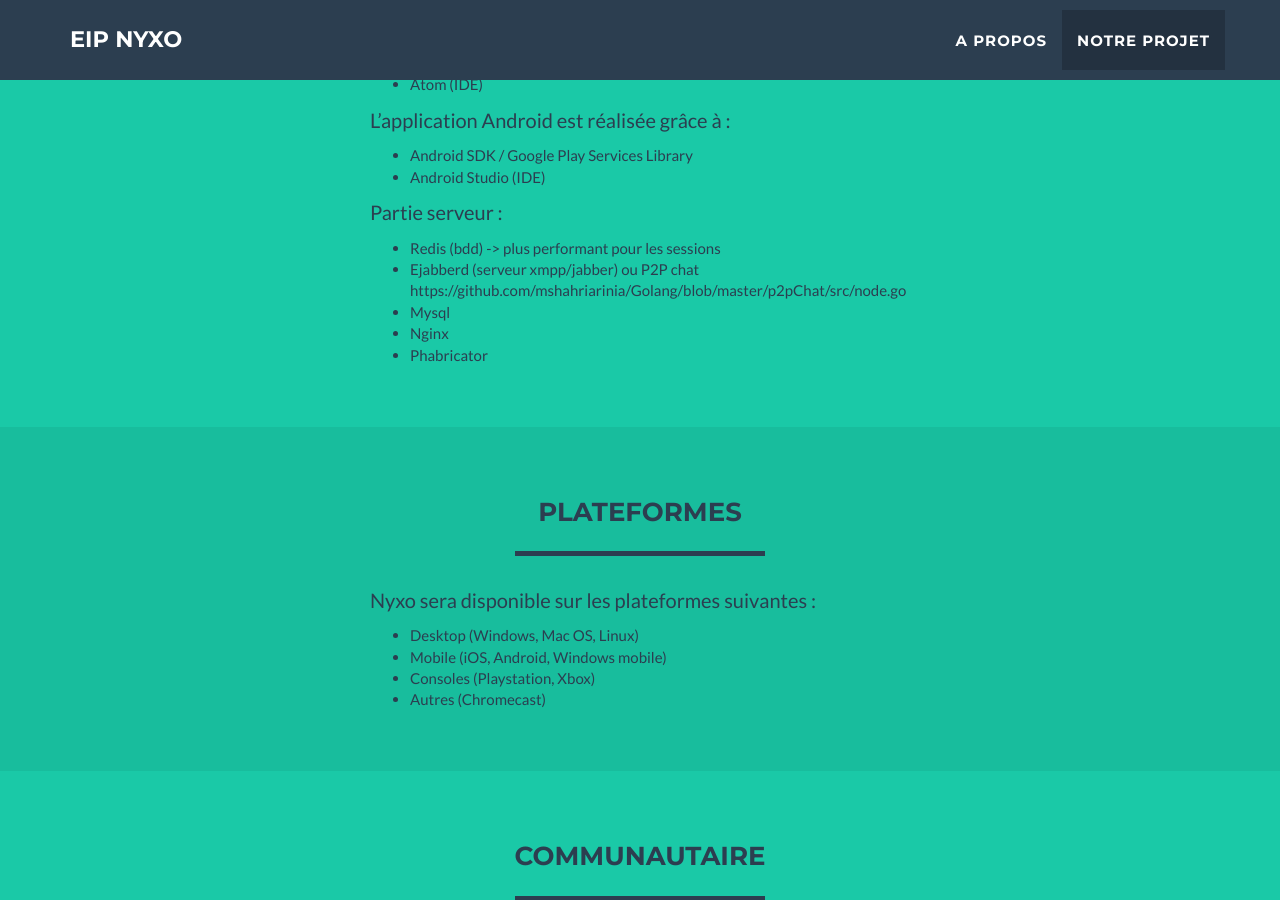
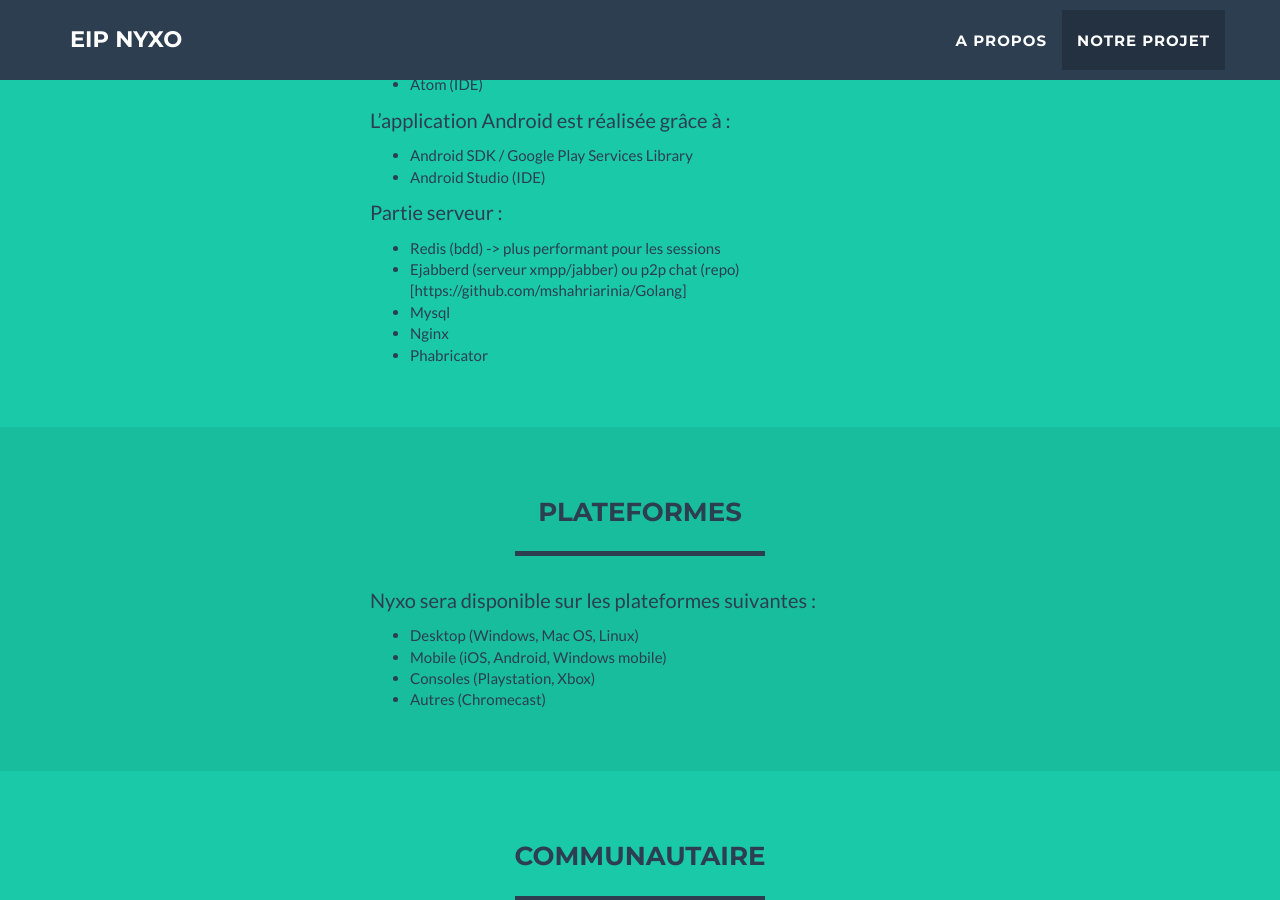
Before and after one commit to eipnyxo/eipnyxo.github.io, a Jekyll site: the page built from _posts/articles/2015-09-14-technologie-utilisee.md, in a window 1280 px wide and 900 px high, scrolled down 1992 px. Built offline with Jekyll 4.4.1, drawn with Linux system fonts in a browser that asks for light colours.

Commit message:
Update 2015-09-14-technologie-utilisee.md

```diff
--- a/_posts/articles/2015-09-14-technologie-utilisee.md
+++ b/_posts/articles/2015-09-14-technologie-utilisee.md
@@ -21,7 +21,7 @@
 Partie serveur :
 
 - Redis (bdd) -> plus performant pour les sessions
-- Ejabberd (serveur xmpp/jabber) ou P2P chat https://github.com/mshahriarinia/Golang/blob/master/p2pChat/src/node.go
+- Ejabberd (serveur xmpp/jabber) ou p2p chat (repo)[https://github.com/mshahriarinia/Golang]
 - Mysql
 - Nginx
 - Phabricator
```
